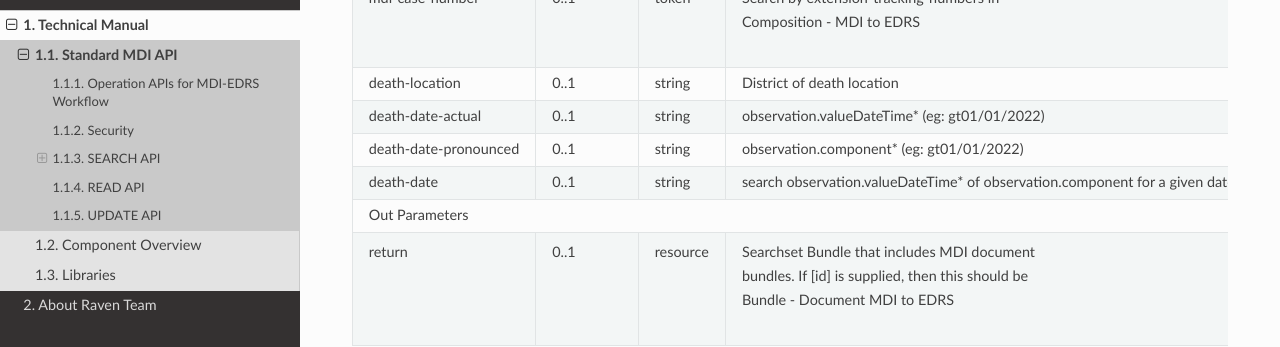
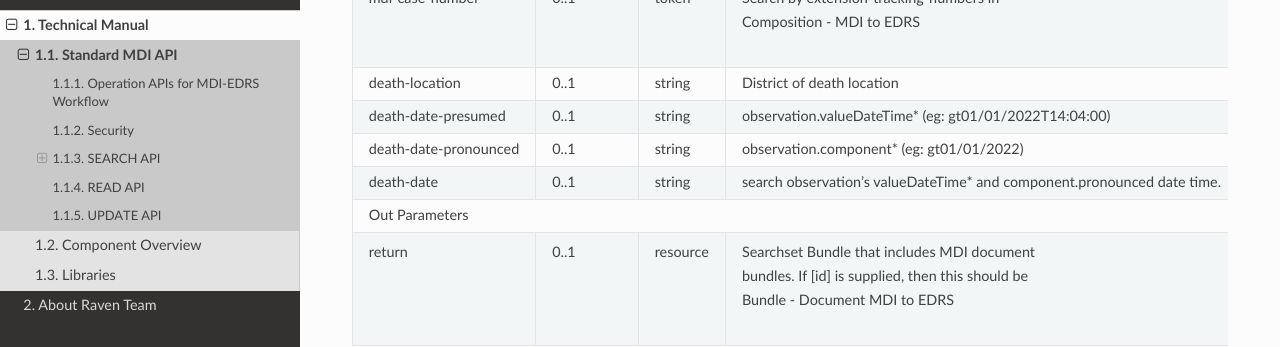
Before and after one commit to MortalityReporting/RavenDocs, a Sphinx documentation site: the page built from docs/source/technicalManual/mdiApi.rst, in a window 1280 px wide and 900 px high, scrolled down 1854 px. Shown: the part 151-498 px from the top of the window. Built offline with Sphinx 7.4.7 and the Read the Docs theme 2.0.0, drawn with Linux system fonts in a browser that asks for light colours.

Commit message:
Update mdiApi.rst

```diff
--- a/docs/source/technicalManual/mdiApi.rst
+++ b/docs/source/technicalManual/mdiApi.rst
@@ -90,11 +90,11 @@ This is an idempotent operation. Both POST and GET can be used with the followin
 +----------------------+-------------+----------+-----------------------------------------------------------------------------+
 |death-location        |0..1         |string    |District of death location                                                   |
 +----------------------+-------------+----------+-----------------------------------------------------------------------------+
-|death-date-actual     |0..1         |string    |observation.valueDateTime* (eg: gt01/01/2022)                                |
+|death-date-presumed   |0..1         |string    |observation.valueDateTime* (eg: gt01/01/2022T14:04:00)                       |
 +----------------------+-------------+----------+-----------------------------------------------------------------------------+
 |death-date-pronounced |0..1         |string    |observation.component* (eg: gt01/01/2022)                                    |
 +----------------------+-------------+----------+-----------------------------------------------------------------------------+
-|death-date            |0..1         |string    |search observation.valueDateTime* of observation.component for a given date  |
+|death-date            |0..1         |string    |search observation's valueDateTime* and component.pronounced date time.      |
 +----------------------+-------------+----------+-----------------------------------------------------------------------------+
 |Out Parameters                                                                                                               |
 +----------------------+-------------+----------+-----------------------------------------------------------------------------+
```
